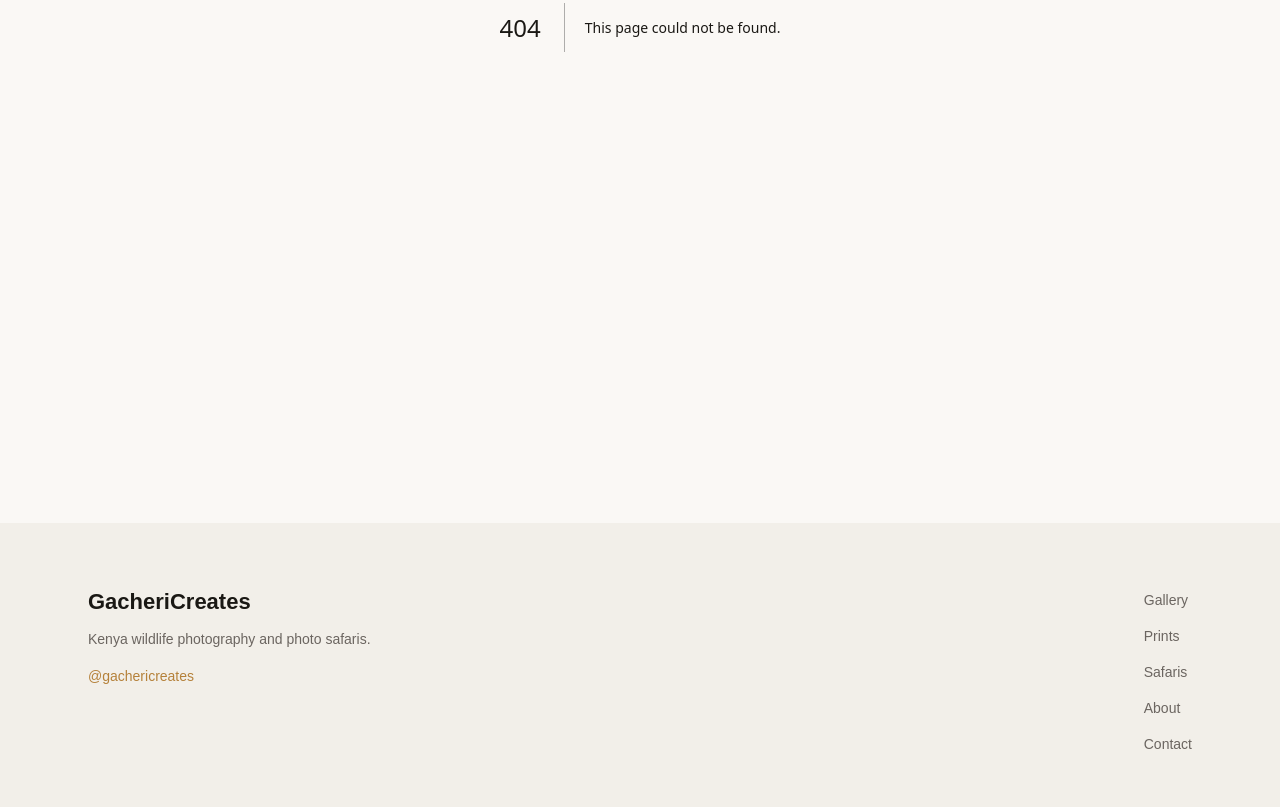
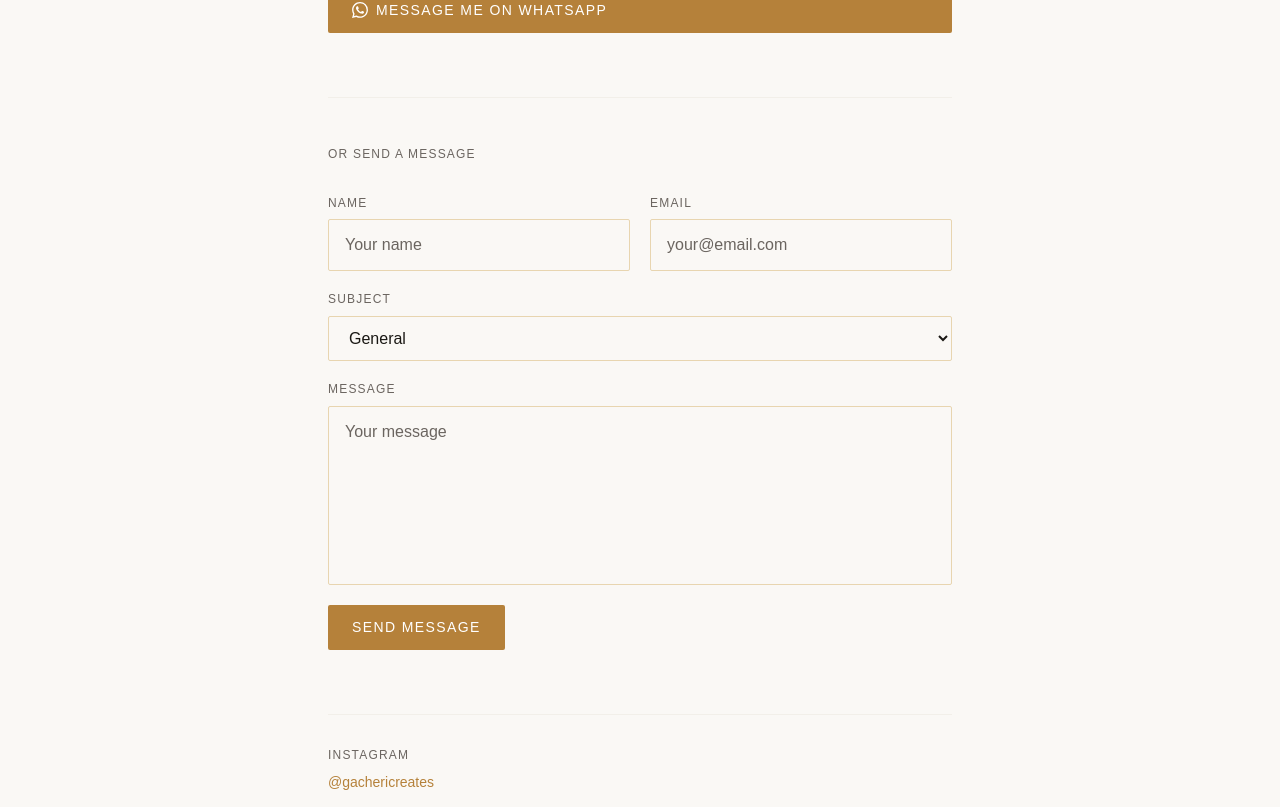
Before and after one commit to rodgersBRY/gachericreates.com, a Next.js app: page /contact in a window 1280 px wide. Before the commit this address had no page. Shown: the part 373-1180 px from the top of the page. Built offline with nearby package versions, Linux system fonts and the light colour scheme; a web font is replaced by a local one.

Commit message:
Add contact page, contact form component, and API route stub

```diff
--- /dev/null
+++ b/app/api/contact/route.ts
@@ -0,0 +1,19 @@
+import { NextResponse } from "next/server";
+
+export async function POST(request: Request) {
+  const { name, email, subject, message } = await request.json();
+
+  if (!name || !email || !message) {
+    return NextResponse.json({ error: "Missing required fields" }, { status: 400 });
+  }
+
+  // TODO: send to CONTACT_EMAIL via a transactional email service (e.g. Resend, SendGrid)
+  // Example with Resend:
+  //   import { Resend } from 'resend';
+  //   const resend = new Resend(process.env.RESEND_API_KEY);
+  //   await resend.emails.send({ from: ..., to: process.env.CONTACT_EMAIL, subject, ... });
+
+  console.log("Contact form submission:", { name, email, subject, message });
+
+  return NextResponse.json({ ok: true });
+}
--- /dev/null
+++ b/app/contact/page.tsx
@@ -0,0 +1,59 @@
+import type { Metadata } from "next";
+import { WhatsAppCTA } from "@/components/ui/WhatsAppCTA";
+import { ContactForm } from "@/components/ContactForm";
+
+export const metadata: Metadata = {
+  title: "Contact — GacheriCreates",
+  description:
+    "Get in touch with Gacheri for print inquiries, safari bookings, or general questions.",
+};
+
+export default function ContactPage() {
+  return (
+    <div className="pt-16">
+      <div className="max-w-2xl mx-auto px-6 py-20 flex flex-col gap-16">
+        <div className="flex flex-col gap-4">
+          <h1 className="font-heading text-heading-1 text-text-primary">
+            Get in touch
+          </h1>
+          <p className="text-body text-text-secondary">
+            I typically respond within 24 hours. For safari and print inquiries,
+            WhatsApp is the fastest way to reach me.
+          </p>
+        </div>
+
+        <div className="flex flex-col gap-4">
+          <p className="text-label text-text-secondary tracking-widest uppercase">
+            Fastest response
+          </p>
+          <WhatsAppCTA
+            context="general"
+            label="Message me on WhatsApp"
+            variant="primary"
+          />
+        </div>
+
+        <div className="border-t border-surface pt-12 flex flex-col gap-8">
+          <p className="text-label text-text-secondary tracking-widest uppercase">
+            Or send a message
+          </p>
+          <ContactForm />
+        </div>
+
+        <div className="border-t border-surface pt-8 flex flex-col gap-2">
+          <p className="text-label text-text-secondary tracking-widest uppercase">
+            Instagram
+          </p>
+          <a
+            href="https://instagram.com/gachericreates"
+            target="_blank"
+            rel="noopener noreferrer"
+            className="link-underline text-caption text-accent"
+          >
+            @gachericreates
+          </a>
+        </div>
+      </div>
+    </div>
+  );
+}
--- /dev/null
+++ b/components/ContactForm.tsx
@@ -0,0 +1,146 @@
+"use client";
+
+import { useState } from "react";
+
+type Subject = "General" | "Print Inquiry" | "Safari Inquiry";
+
+interface FormState {
+  name: string;
+  email: string;
+  subject: Subject;
+  message: string;
+}
+
+export function ContactForm() {
+  const [form, setForm] = useState<FormState>({
+    name: "",
+    email: "",
+    subject: "General",
+    message: "",
+  });
+  const [status, setStatus] = useState<
+    "idle" | "submitting" | "sent" | "error"
+  >("idle");
+
+  function update(field: keyof FormState, value: string) {
+    setForm((prev) => ({ ...prev, [field]: value }));
+  }
+
+  async function handleSubmit(e: React.FormEvent) {
+    e.preventDefault();
+    setStatus("submitting");
+    try {
+      const res = await fetch("/api/contact", {
+        method: "POST",
+        headers: { "Content-Type": "application/json" },
+        body: JSON.stringify(form),
+      });
+      setStatus(res.ok ? "sent" : "error");
+    } catch {
+      setStatus("error");
+    }
+  }
+
+  const inputClass =
+    "w-full rounded-sm border border-accent-light bg-background px-4 py-3 text-body text-text-primary placeholder:text-text-secondary focus:outline-none focus:border-accent";
+
+  if (status === "sent") {
+    return (
+      <p className="text-body text-text-secondary">
+        Message sent — I&rsquo;ll be in touch within 24 hours.
+      </p>
+    );
+  }
+
+  return (
+    <form onSubmit={handleSubmit} className="flex flex-col gap-5">
+      <div className="grid grid-cols-1 sm:grid-cols-2 gap-5">
+        <div className="flex flex-col gap-2">
+          <label
+            htmlFor="name"
+            className="text-label text-text-secondary tracking-widest uppercase"
+          >
+            Name
+          </label>
+          <input
+            id="name"
+            type="text"
+            required
+            value={form.name}
+            onChange={(e) => update("name", e.target.value)}
+            placeholder="Your name"
+            className={inputClass}
+          />
+        </div>
+        <div className="flex flex-col gap-2">
+          <label
+            htmlFor="email"
+            className="text-label text-text-secondary tracking-widest uppercase"
+          >
+            Email
+          </label>
+          <input
+            id="email"
+            type="email"
+            required
+            value={form.email}
+            onChange={(e) => update("email", e.target.value)}
+            placeholder="your@email.com"
+            className={inputClass}
+          />
+        </div>
+      </div>
+
+      <div className="flex flex-col gap-2">
+        <label
+          htmlFor="subject"
+          className="text-label text-text-secondary tracking-widest uppercase"
+        >
+          Subject
+        </label>
+        <select
+          id="subject"
+          value={form.subject}
+          onChange={(e) => update("subject", e.target.value as Subject)}
+          className={inputClass}
+        >
+          <option>General</option>
+          <option>Print Inquiry</option>
+          <option>Safari Inquiry</option>
+        </select>
+      </div>
+
+      <div className="flex flex-col gap-2">
+        <label
+          htmlFor="message"
+          className="text-label text-text-secondary tracking-widest uppercase"
+        >
+          Message
+        </label>
+        <textarea
+          id="message"
+          required
+          rows={6}
+          value={form.message}
+          onChange={(e) => update("message", e.target.value)}
+          placeholder="Your message"
+          className={`${inputClass} resize-none`}
+        />
+      </div>
+
+      {status === "error" && (
+        <p className="text-caption text-red-600">
+          Something went wrong. Please try WhatsApp or email directly.
+        </p>
+      )}
+
+      <button
+        type="submit"
+        disabled={status === "submitting"}
+        className="self-start rounded-sm bg-accent text-white px-6 py-3 text-caption tracking-widest uppercase hover:bg-text-primary transition-colors duration-200 disabled:opacity-60"
+      >
+        {status === "submitting" ? "Sending…" : "Send message"}
+      </button>
+    </form>
+  );
+}
```
